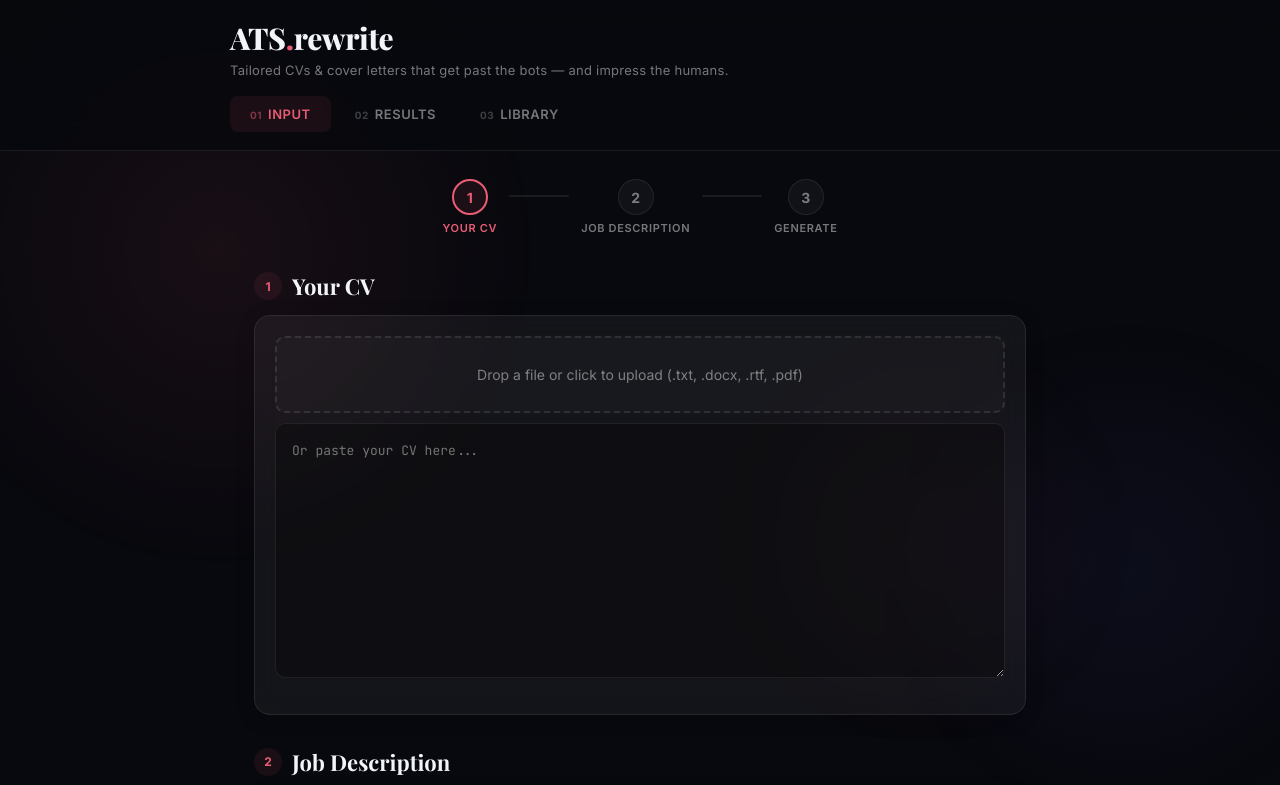
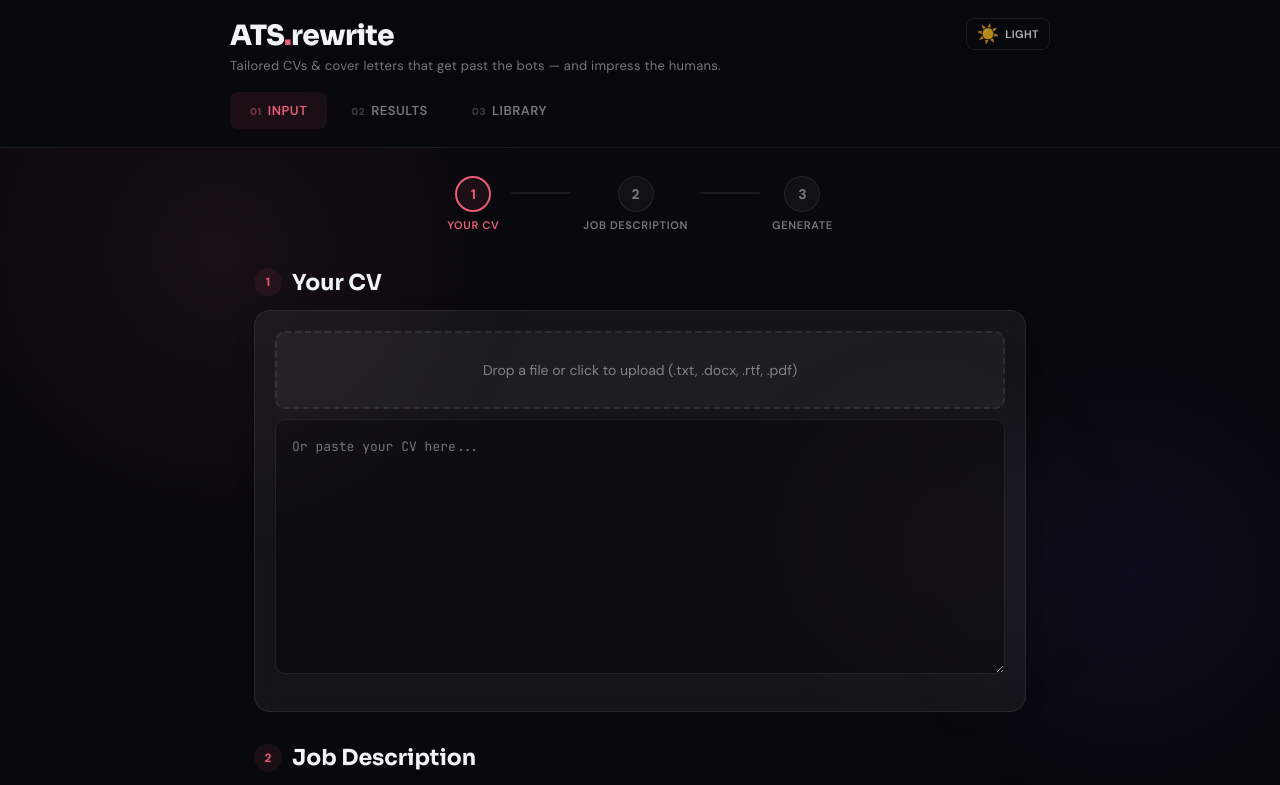
Before and after one commit to Muppeteer101/ats-rewrite, a React (Vite) app: page / in a window 1280 px wide. Shown: the top 785 px of the page. Built offline with nearby package versions, Linux system fonts and the light colour scheme; the HTML template or start-up script is replaced by a standard one.

Commit message:
New fonts (DM Sans + Sora) and light/dark theme toggle

```diff
--- a/index.html
+++ b/index.html
@@ -7,14 +7,14 @@
     <link rel="preconnect" href="https://fonts.googleapis.com" />
     <link rel="preconnect" href="https://fonts.gstatic.com" crossorigin />
     <link
-      href="https://fonts.googleapis.com/css2?family=Inter:wght@400;500;600;700;800&family=JetBrains+Mono:wght@400;500&family=Playfair+Display:wght@700;800&display=swap"
+      href="https://fonts.googleapis.com/css2?family=DM+Sans:ital,opsz,wght@0,9..40,400;0,9..40,500;0,9..40,600;0,9..40,700;0,9..40,800;1,9..40,400&family=JetBrains+Mono:wght@400;500&family=Sora:wght@600;700;800&display=swap"
       rel="stylesheet"
     />
     <style>
       *, *::before, *::after { box-sizing: border-box; margin: 0; padding: 0; }
       html { scroll-behavior: smooth; }
       body {
-        font-family: 'Inter', sans-serif;
+        font-family: 'DM Sans', sans-serif;
         background: #08090e;
         color: #e2e8f0;
         min-height: 100vh;
--- a/src/App.jsx
+++ b/src/App.jsx
@@ -167,35 +167,70 @@ function extractJobTitle(jobDesc) {
 
 // ─── Design Tokens ──────────────────────────────────────────────────────────────
 
-const C = {
+const shared = {
+  accent: '#e85d75',
+  accentDark: '#d14d65',
+  accentGlow: 'rgba(232,93,117,0.15)',
+  accentSoft: 'rgba(232,93,117,0.08)',
+  green: '#34d399',
+  red: '#f87171',
+  font: "'DM Sans', sans-serif",
+  fontHeading: "'Sora', sans-serif",
+  fontMono: "'JetBrains Mono', monospace",
+  radius: 16,
+  radiusSm: 10,
+  docBg: '#ffffff',
+  docText: '#1a1a2e',
+  docTextDim: '#4a5568',
+  docBorder: '#e2e8f0',
+  docHeading: '#0f172a',
+};
+
+const darkTheme = {
+  ...shared,
   bg: '#08090e',
   surface: 'rgba(255,255,255,0.04)',
-  surfaceHover: 'rgba(255,255,255,0.07)',
   card: 'rgba(255,255,255,0.05)',
   cardBorder: 'rgba(255,255,255,0.08)',
   border: 'rgba(255,255,255,0.08)',
   text: '#f1f5f9',
   textDim: 'rgba(255,255,255,0.45)',
   textMid: 'rgba(255,255,255,0.7)',
-  accent: '#e85d75',
-  accentDark: '#d14d65',
-  accentGlow: 'rgba(232,93,117,0.15)',
-  accentSoft: 'rgba(232,93,117,0.08)',
-  green: '#34d399',
-  red: '#f87171',
   redBg: 'rgba(248,113,113,0.1)',
-  font: "'Inter', sans-serif",
-  fontHeading: "'Playfair Display', serif",
-  fontMono: "'JetBrains Mono', monospace",
-  radius: 16,
-  radiusSm: 10,
-  // Document panel (light)
-  docBg: '#ffffff',
-  docText: '#1a1a2e',
-  docTextDim: '#4a5568',
-  docBorder: '#e2e8f0',
-  docHeading: '#0f172a',
+  headerBg: 'rgba(8,9,14,0.85)',
+  inputBg: 'rgba(0,0,0,0.3)',
+  orbAccent: 'rgba(232,93,117,0.08)',
+  orbSecondary: 'rgba(99,102,241,0.06)',
+  orbTertiary: 'rgba(232,93,117,0.04)',
 };
+
+const lightTheme = {
+  ...shared,
+  bg: '#f5f5f7',
+  surface: 'rgba(0,0,0,0.02)',
+  card: 'rgba(255,255,255,0.85)',
+  cardBorder: 'rgba(0,0,0,0.08)',
+  border: 'rgba(0,0,0,0.08)',
+  text: '#1a1a2e',
+  textDim: 'rgba(0,0,0,0.4)',
+  textMid: 'rgba(0,0,0,0.65)',
+  redBg: 'rgba(248,113,113,0.08)',
+  headerBg: 'rgba(245,245,247,0.88)',
+  inputBg: 'rgba(0,0,0,0.04)',
+  orbAccent: 'rgba(232,93,117,0.06)',
+  orbSecondary: 'rgba(99,102,241,0.05)',
+  orbTertiary: 'rgba(232,93,117,0.03)',
+};
+
+function loadTheme() {
+  try { return localStorage.getItem('ats-theme') || 'dark'; } catch { return 'dark'; }
+}
+function saveTheme(t) {
+  try { localStorage.setItem('ats-theme', t); } catch {}
+}
+
+// Global ref that components read — updated by App on toggle
+let C = darkTheme;
 
 // ─── Ambient Background ─────────────────────────────────────────────────────────
 
@@ -205,22 +240,41 @@ function AmbientOrbs() {
       <div style={{
         position: 'absolute', width: 600, height: 600,
         borderRadius: '50%', top: '-10%', left: '-10%',
-        background: 'radial-gradient(circle, rgba(232,93,117,0.08) 0%, transparent 70%)',
+        background: `radial-gradient(circle, ${C.orbAccent} 0%, transparent 70%)`,
         animation: 'orbFloat1 25s ease-in-out infinite',
       }} />
       <div style={{
         position: 'absolute', width: 500, height: 500,
         borderRadius: '50%', bottom: '-5%', right: '-10%',
-        background: 'radial-gradient(circle, rgba(99,102,241,0.06) 0%, transparent 70%)',
+        background: `radial-gradient(circle, ${C.orbSecondary} 0%, transparent 70%)`,
         animation: 'orbFloat2 30s ease-in-out infinite',
       }} />
       <div style={{
         position: 'absolute', width: 400, height: 400,
         borderRadius: '50%', top: '40%', left: '60%',
-        background: 'radial-gradient(circle, rgba(232,93,117,0.04) 0%, transparent 70%)',
+        background: `radial-gradient(circle, ${C.orbTertiary} 0%, transparent 70%)`,
         animation: 'orbFloat3 20s ease-in-out infinite',
       }} />
     </div>
+  );
+}
+
+// ─── Theme Toggle Button ────────────────────────────────────────────────────────
+
+function ThemeToggle({ isDark, onToggle }) {
+  return (
+    <button onClick={onToggle} aria-label="Toggle theme" style={{
+      background: 'none', border: `1px solid ${C.border}`,
+      borderRadius: 8, padding: '6px 10px', cursor: 'pointer',
+      color: C.textMid, fontSize: 18, lineHeight: 1,
+      display: 'flex', alignItems: 'center', gap: 6,
+      transition: 'all 0.2s',
+    }}>
+      {isDark ? '☀️' : '🌙'}
+      <span style={{ fontSize: 11, fontFamily: C.font, fontWeight: 600, letterSpacing: '0.04em', textTransform: 'uppercase' }}>
+        {isDark ? 'Light' : 'Dark'}
+      </span>
+    </button>
   );
 }
 
@@ -230,7 +284,7 @@ function Spinner({ size = 18 }) {
   return (
     <span style={{
       display: 'inline-block', width: size, height: size,
-      border: '2px solid rgba(255,255,255,0.1)', borderTopColor: C.accent,
+      border: `2px solid ${C.border}`, borderTopColor: C.accent,
       borderRadius: '50%', animation: 'ats-spin 0.6s linear infinite',
     }} />
   );
@@ -260,7 +314,7 @@ function Btn({ children, variant = 'primary', disabled, onClick, style }) {
     });
   } else {
     Object.assign(base, {
-      background: hover ? 'rgba(255,255,255,0.06)' : 'transparent',
+      background: hover ? C.surface : 'transparent',
       color: C.textMid, padding: '8px 14px', fontSize: 13, borderRadius: 8,
     });
   }
@@ -356,10 +410,10 @@ function DropZone({ onText, label, onError }) {
           inp.click();
         }}
         style={{
-          border: `2px dashed ${over ? C.accent : 'rgba(255,255,255,0.1)'}`,
+          border: `2px dashed ${over ? C.accent : C.border}`,
           borderRadius: C.radiusSm, padding: '28px 16px',
           textAlign: 'center', cursor: 'pointer',
-          background: over ? C.accentSoft : 'rgba(255,255,255,0.02)',
+          background: over ? C.accentSoft : C.surface,
           transition: 'all 0.25s', marginBottom: 10,
           color: C.textDim, fontSize: 14,
         }}
@@ -393,7 +447,7 @@ function StepIndicator({ steps, activeStep }) {
                 width: 36, height: 36, borderRadius: '50%',
                 display: 'flex', alignItems: 'center', justifyContent: 'center',
                 fontSize: 14, fontWeight: 700, fontFamily: C.font,
-                background: done ? C.accent : active ? C.accentSoft : 'rgba(255,255,255,0.04)',
+                background: done ? C.accent : active ? C.accentSoft : C.surface,
                 color: done ? '#fff' : active ? C.accent : C.textDim,
                 border: active ? `2px solid ${C.accent}` : done ? 'none' : `1px solid ${C.border}`,
                 transition: 'all 0.3s',
@@ -494,7 +548,7 @@ function DocumentPreview({ title, emoji, content, loading }) {
       {/* Document Panel */}
       {loading && !content ? (
         <div style={{
-          background: 'rgba(255,255,255,0.03)', border: `1px solid ${C.cardBorder}`,
+          background: C.surface, border: `1px solid ${C.cardBorder}`,
           borderRadius: '0 0 12px 12px', textAlign: 'center', padding: 60,
         }}>
           <Spinner size={28} />
@@ -586,7 +640,7 @@ function HistoryCard({ item, onView, onDelete }) {
       padding: 18, marginBottom: 12,
       display: 'flex', justifyContent: 'space-between', alignItems: 'center',
       flexWrap: 'wrap', gap: 10,
-      borderColor: hover ? 'rgba(255,255,255,0.12)' : C.cardBorder,
+      borderColor: hover ? C.border : C.cardBorder,
       transition: 'all 0.2s',
     }}>
       <div onMouseEnter={() => setHover(true)} onMouseLeave={() => setHover(false)} style={{ flex: 1 }}>
@@ -613,6 +667,22 @@ function HistoryCard({ item, onView, onDelete }) {
 // ─── Main App ──────────────────────────────────────────────────────────────────
 
 export default function App() {
+  const [theme, setTheme] = useState(loadTheme);
+  const isDark = theme === 'dark';
+  C = isDark ? darkTheme : lightTheme;
+
+  const toggleTheme = () => {
+    const next = isDark ? 'light' : 'dark';
+    setTheme(next);
+    saveTheme(next);
+  };
+
+  // Apply body bg
+  useEffect(() => {
+    document.body.style.background = C.bg;
+    document.body.style.color = C.text;
+  }, [theme]);
+
   const [tab, setTab] = useState('input');
   const [cvText, setCvText] = useState('');
   const [jobText, setJobText] = useState('');
@@ -736,7 +806,7 @@ export default function App() {
 
   const textareaStyle = {
     width: '100%', fontFamily: C.fontMono, fontSize: 13,
-    background: 'rgba(0,0,0,0.3)', color: C.textMid,
+    background: C.inputBg, color: C.textMid,
     border: `1px solid ${C.border}`, borderRadius: C.radiusSm,
     padding: 16, resize: 'vertical', lineHeight: 1.7, outline: 'none',
     transition: 'border-color 0.2s, box-shadow 0.2s',
@@ -764,17 +834,22 @@ export default function App() {
       {/* Header */}
       <header style={{
         position: 'sticky', top: 0, zIndex: 100,
-        background: 'rgba(8,9,14,0.85)',
+        background: C.headerBg,
         backdropFilter: 'blur(20px)', WebkitBackdropFilter: 'blur(20px)',
         borderBottom: `1px solid ${C.border}`, padding: '18px 24px',
       }}>
         <div style={{ maxWidth: 820, margin: '0 auto' }}>
-          <h1 style={{ fontFamily: C.fontHeading, fontSize: 30, fontWeight: 800, color: C.text, letterSpacing: '-0.01em', marginBottom: 4 }}>
-            ATS<span style={{ color: C.accent }}>.</span>rewrite
-          </h1>
-          <p style={{ fontSize: 13, color: C.textDim, marginBottom: 18, letterSpacing: '0.02em' }}>
-            Tailored CVs & cover letters that get past the bots — and impress the humans.
-          </p>
+          <div style={{ display: 'flex', justifyContent: 'space-between', alignItems: 'flex-start' }}>
+            <div>
+              <h1 style={{ fontFamily: C.fontHeading, fontSize: 28, fontWeight: 800, color: C.text, letterSpacing: '-0.02em', marginBottom: 4 }}>
+                ATS<span style={{ color: C.accent }}>.</span>rewrite
+              </h1>
+              <p style={{ fontSize: 13, color: C.textDim, marginBottom: 18, letterSpacing: '0.02em' }}>
+                Tailored CVs & cover letters that get past the bots — and impress the humans.
+              </p>
+            </div>
+            <ThemeToggle isDark={isDark} onToggle={toggleTheme} />
+          </div>
           <nav style={{ display: 'flex', gap: 4 }}>
             {tabs.map(t => {
               const active = tab === t.id;
```
